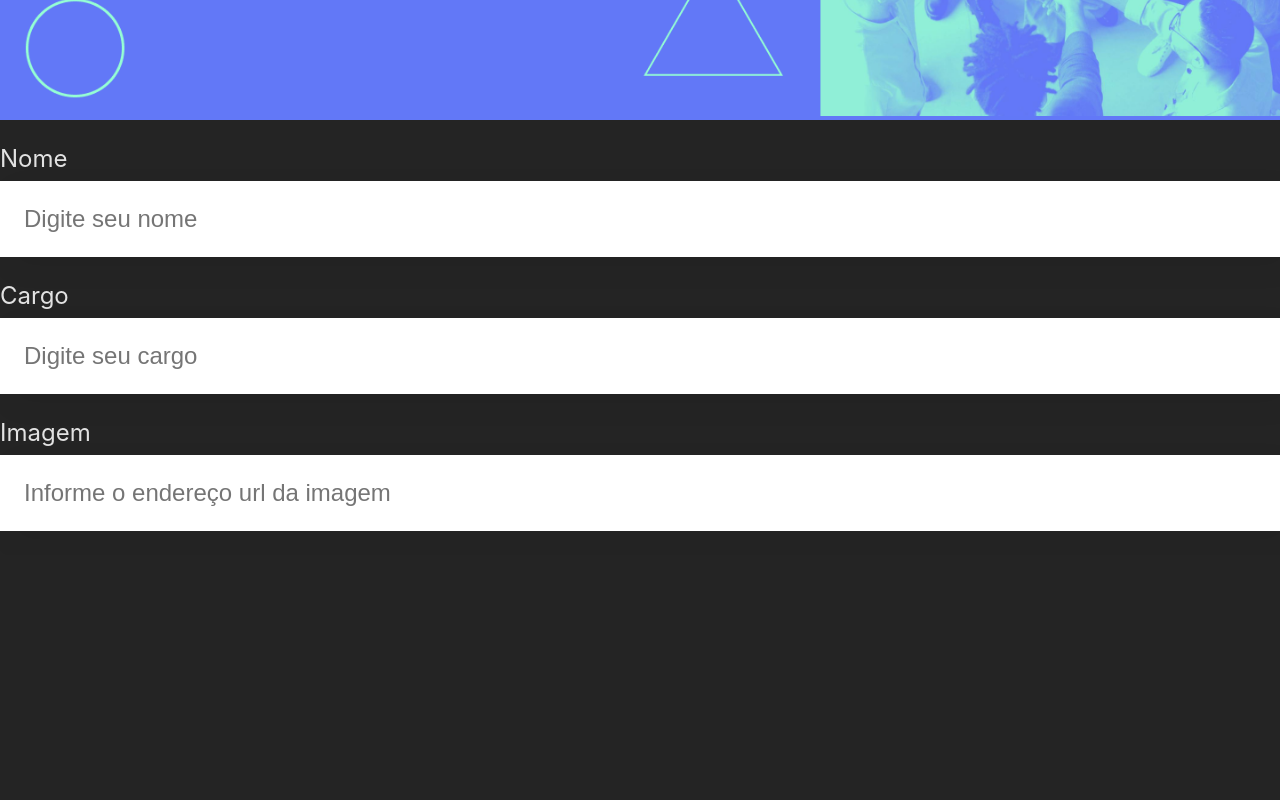
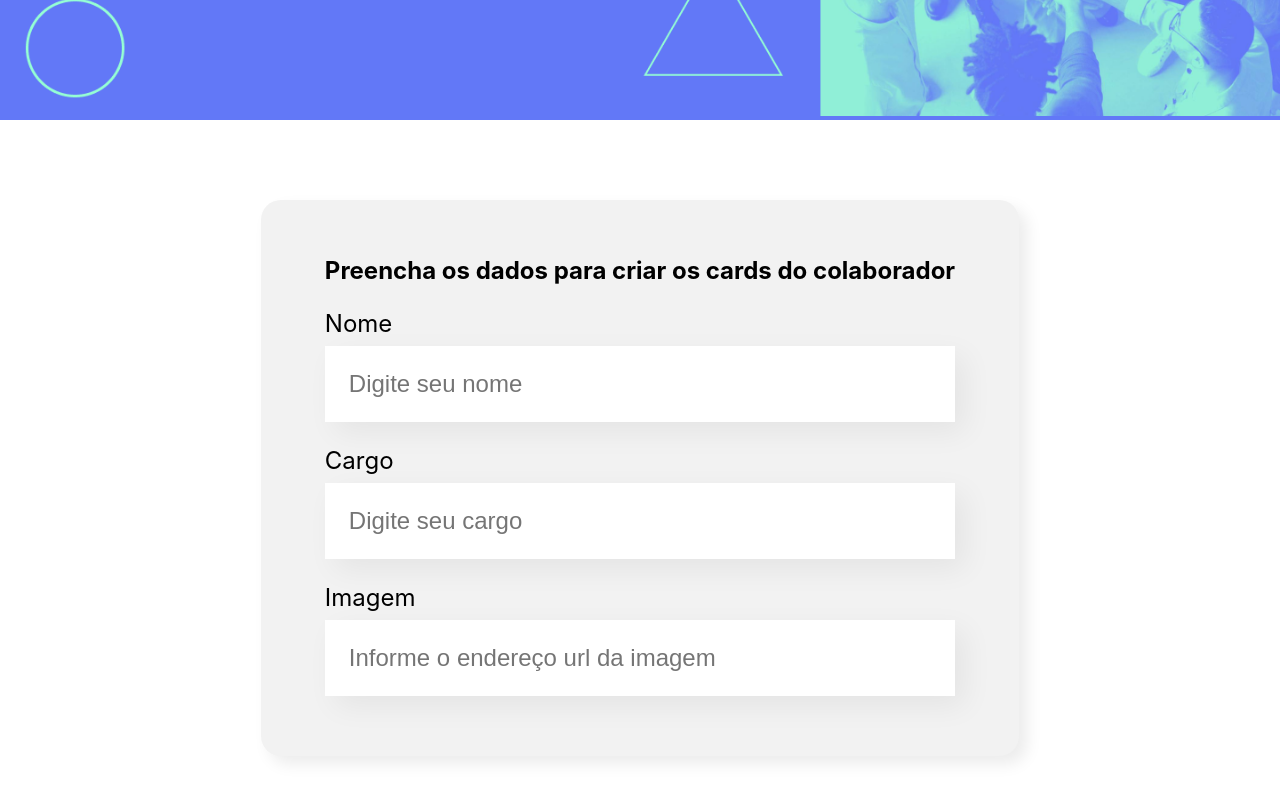
Before and after one commit to sucodelarangela/organo, a React (Vite) app: page / in a window 1280 px wide. Shown: the part 378-1178 px from the top of the page. Before the commit the page ends 933 px from the top, so only its background shows below. Built offline with nearby package versions, Linux system fonts and the light colour scheme.

Commit message:
:sparkles: form component

```diff
--- a/src/App.jsx
+++ b/src/App.jsx
@@ -1,14 +1,12 @@
 // components
 import Banner from "./components/Banner";
-import InputField from "./components/InputField";
+import Form from './components/Form';
 
 function App() {
   return (
     <div className="App">
       <Banner />
-      <InputField label='Nome' placeholder='Digite seu nome' />
-      <InputField label='Cargo' placeholder='Digite seu cargo' />
-      <InputField label='Imagem' placeholder='Informe o endereço url da imagem' />
+      <Form />
     </div>
   );
 }
--- /dev/null
+++ b/src/components/Form/index.jsx
@@ -0,0 +1,20 @@
+// styles
+import './style.css';
+
+// ccomponents
+import InputField from '../InputField';
+
+const Form = () => {
+    return (
+        <section className='formulario'>
+            <form>
+                <h2>Preencha os dados para criar os cards do colaborador</h2>
+                <InputField label='Nome' placeholder='Digite seu nome' />
+                <InputField label='Cargo' placeholder='Digite seu cargo' />
+                <InputField label='Imagem' placeholder='Informe o endereço url da imagem' />
+            </form>
+        </section>
+    );
+};
+
+export default Form;
--- /dev/null
+++ b/src/components/Form/style.css
@@ -0,0 +1,13 @@
+.formulario {
+    display: flex;
+    justify-content: center;
+    margin: 80px 0;
+}
+
+.formulario form {
+    max-width: 80%;
+    background-color: #f2f2f2;
+    border-radius: 20px;
+    padding: 36px 64px;
+    box-shadow: 8px 8px 16px rgba(0, 0, 0, 0.08);
+}
--- a/src/index.css
+++ b/src/index.css
@@ -1,7 +1,5 @@
 :root {
     font-family: Inter, Avenir, Helvetica, Arial, sans-serif;
-    color: rgba(255, 255, 255, 0.87);
-    background-color: #242424;
 }
 
 body {
```
